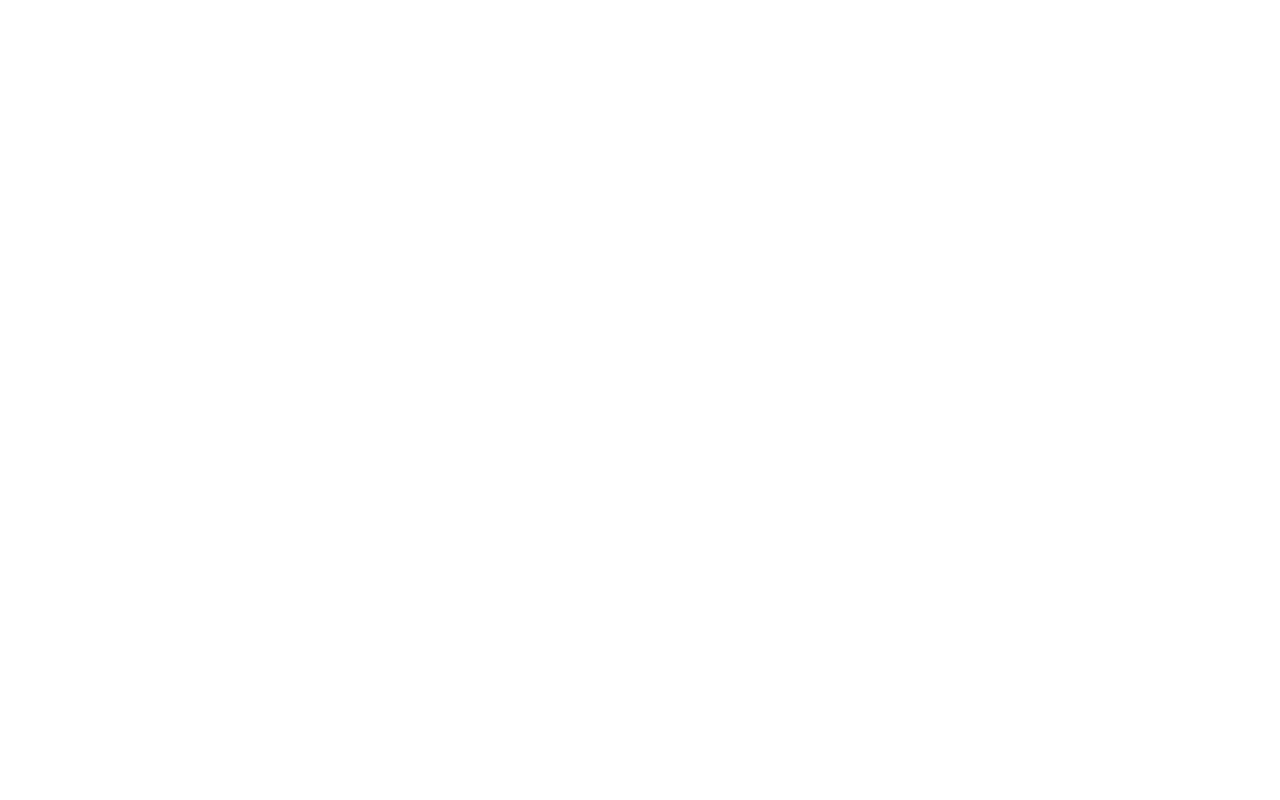
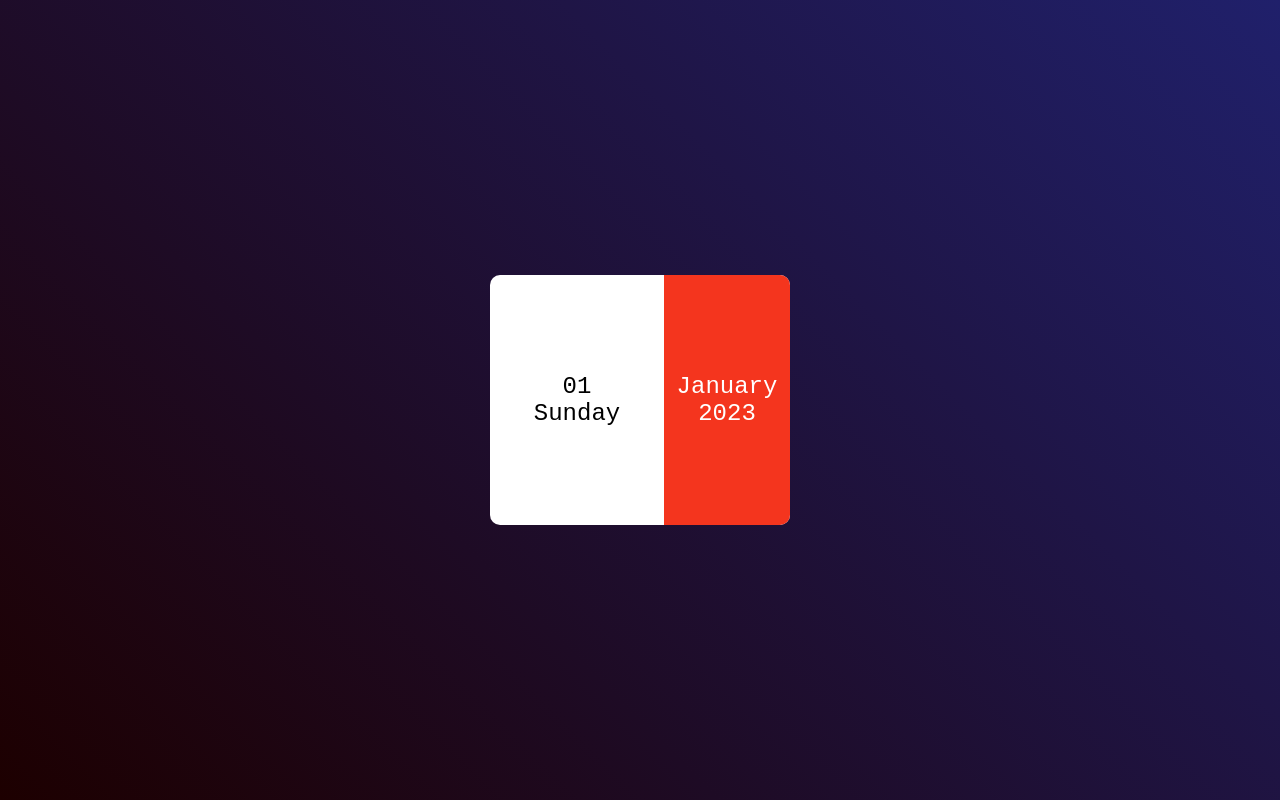
Before and after one commit to ansorokey/mini-calendar, a plain HTML site: page index.html in a window 1280 px wide. Drawn offline with Linux system fonts and the light colour scheme.

Commit message:
replacing date ints with month and day names

```diff
--- a/index.html
+++ b/index.html
@@ -7,6 +7,18 @@
     <title>Mini-Calendar</title>
 </head>
 <body>
+    <div class="wrapper">
+        <div class="calendar">
+            <div class="left">
+                <p id="date">01</p>
+                <p id="day">Sunday</p>
+            </div>
+            <div class="right">
+                <p id="month">January</p>
+                <p id="year">2023</p>
+            </div>
+        </div>
+    </div>
 
     <script src="./script.js"></script>
 </body>
--- a/script.js
+++ b/script.js
@@ -0,0 +1,19 @@
+const date = document.querySelector('#date');
+const day = document.querySelector('#day');
+const month = document.querySelector('#month');
+const year = document.querySelector('#year');
+
+// const today = new Date();
+const options = { month: 'long'}
+// const today = new Intl.DateTimeFormat("en-US", options).format(new Date())
+console.log(today);
+// default format as
+// Thu Dec 14 2023 10:21:42 GMT-0500 (Eastern Standard Time)
+
+date.innerHTML = today.getDate();
+day.innerHTML = today.getDay(); // defaults to an index, not a word
+month.innerHTML = today.getMonth(); // defaults to an index, not a word
+year.innerHTML = today.getFullYear();
+
+// @ TODO
+// get month name using toLocaleString
--- a/style.css
+++ b/style.css
@@ -4,3 +4,42 @@
     font-family: monospace;
     box-sizing: border-box;
 }
+
+.wrapper {
+    width: 100%;
+    min-height: 100vh;
+    background: linear-gradient(45deg, #1d0000, #20206b);
+    display: flex;
+    align-items: center;
+    justify-content: center;
+}
+
+.calendar {
+    width: 300px;
+    height: 250px;
+    background: #fff;
+    display: flex;
+    align-items: center;
+    border-radius: 10px;
+}
+
+.left, .right {
+    height: 100%;
+    display: flex;
+    align-items: center;
+    justify-content: center;
+    font-size: 24px;
+    flex-direction: column;
+}
+
+.right {
+    width: 42%;
+    background: #f4351e;
+    color: #fff;
+    border-top-right-radius: 10px;
+    border-bottom-right-radius: 10px;
+}
+
+.left {
+    width: 58%;
+}
```
